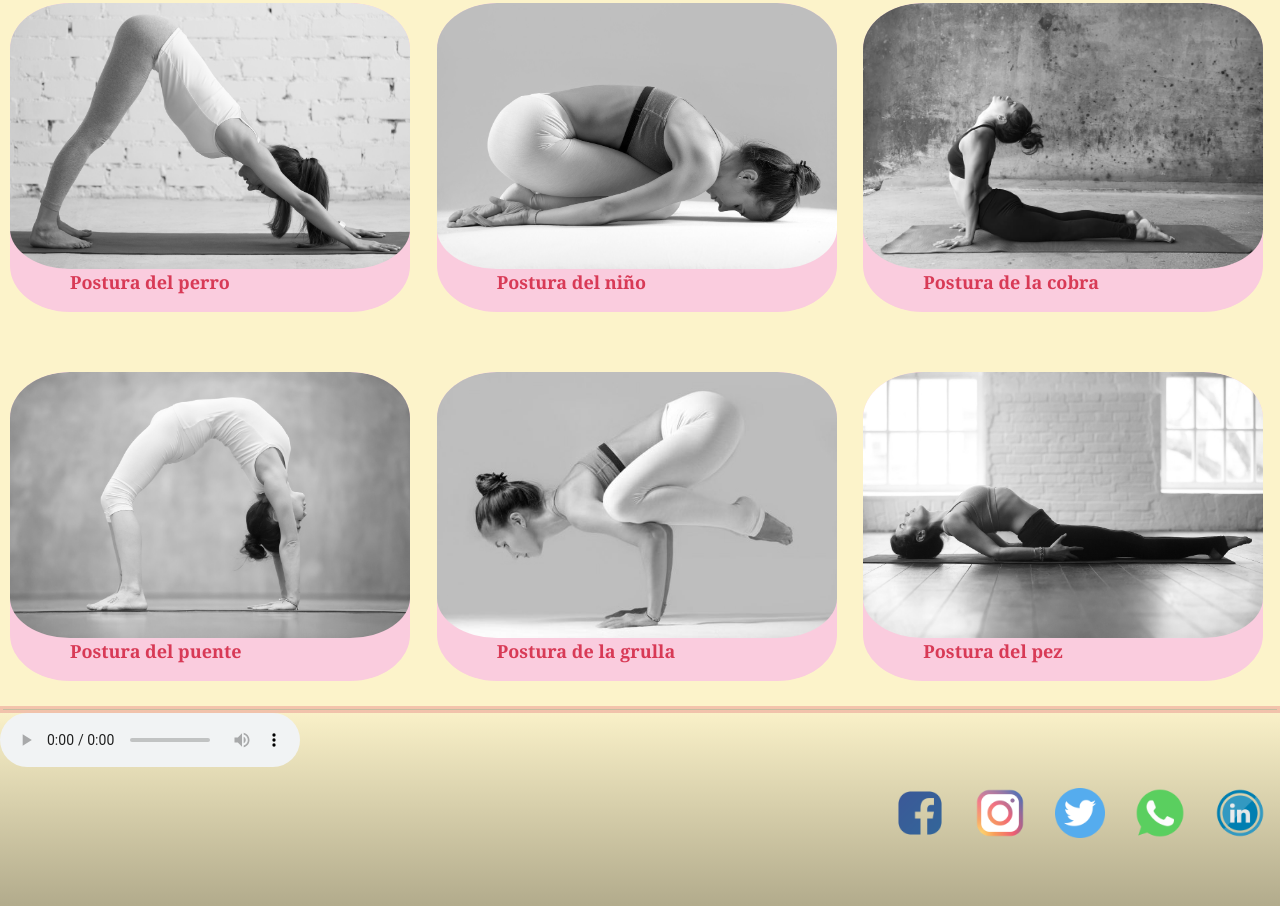
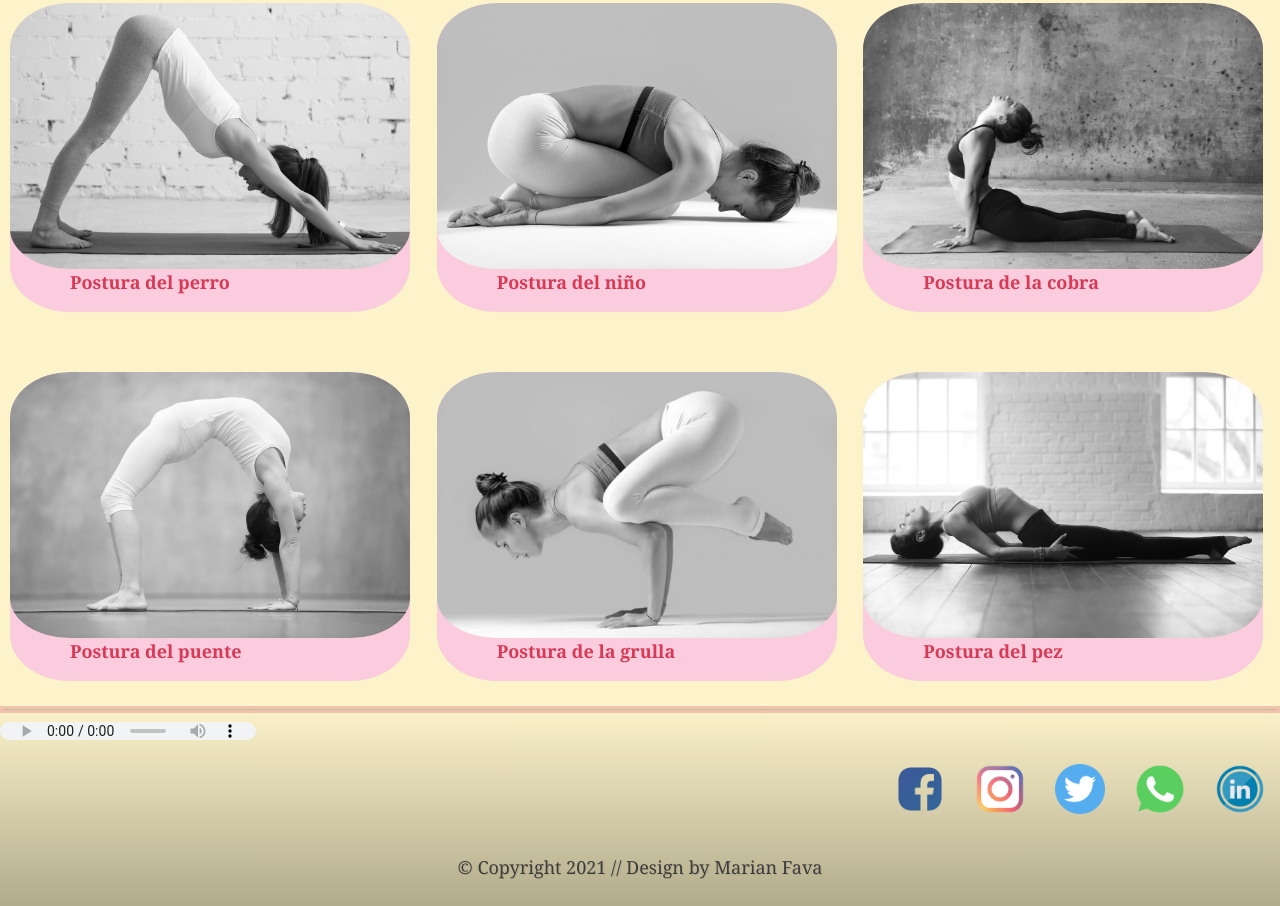
Before and after one commit to MarianFava/CentroYoga, a website: page index.html in a window 1280 px wide. Shown: the part 1623-2529 px from the top of the page. Drawn offline with nearby package versions, Linux system fonts and the light colour scheme.

Commit message:
Cambios en el footer

```diff
--- a/SCSS/base/_footer.scss
+++ b/SCSS/base/_footer.scss
@@ -4,11 +4,9 @@
     width:auto;
     border-color: $color-letraprimario;
 }
-
 #redes {
     display: flex;
     justify-content: flex-end;
-
 }
 .iconRedes{
    list-style: none;
@@ -22,7 +20,18 @@
     transform: scale(1.3)
 }
 footer {
-    /*background-size: contain;*/
+    display: grid;
     height: 25vh;
     background-image: linear-gradient($color-bgmain,$color-acccollapsed);
 }
+.p-footer{
+    text-decoration: none;
+    color: $color-tipografia;
+    font-weight: lighter;
+    text-shadow: 1px 1px $color-acccollapsed;
+    text-align: center;
+}
+.audioFooter{
+    width: 20%;
+    height: 18px;
+}
--- a/index.html
+++ b/index.html
@@ -182,7 +182,7 @@
     <footer>
         <hr class="hrFooter">
 
-        <audio controls autoplay>
+        <audio class="audioFooter" controls autoplay>
 
             <source src="./media/Peace.mp3" title="Música relajante para yoga" type="audio/mp3">
 
@@ -216,7 +216,7 @@
                 </a>
             </li>
         </ul>
-        <!-- <p class="p-footer">© Copyright 2021 // Design by Marian Fava</p>-->
+        <p class="p-footer">© Copyright 2021 // Design by Marian Fava</p>
 
     </footer>
     <!--Fin footer-->
```
Also changed, not shown: Contacto.html (+2 -0 lines), FAQ.html (+2 -1 lines), Sedes.html (+2 -1 lines), Staff.html (+3 -1 lines), clases.html (+3 -1 lines), CSS/style.css, 2 other files.
